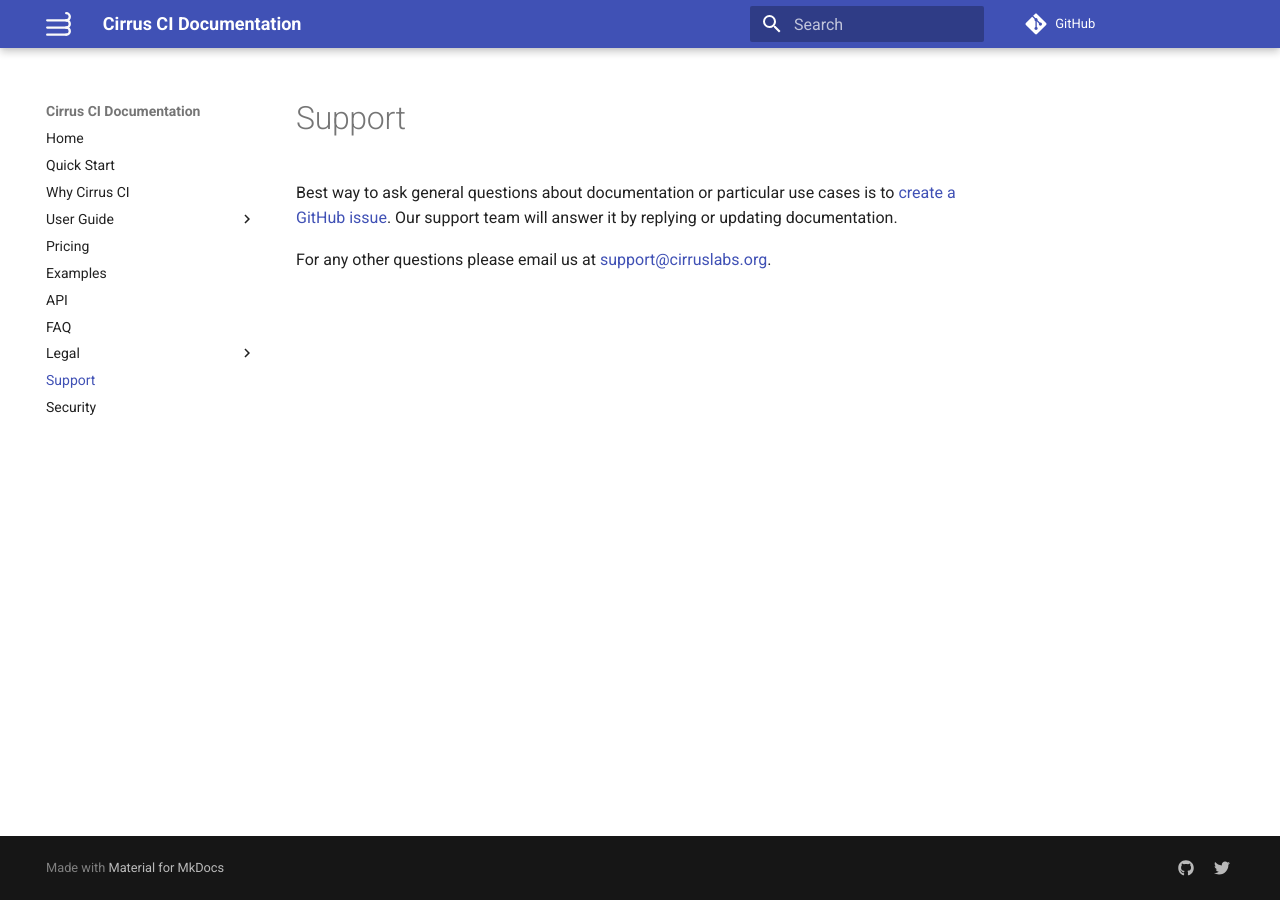
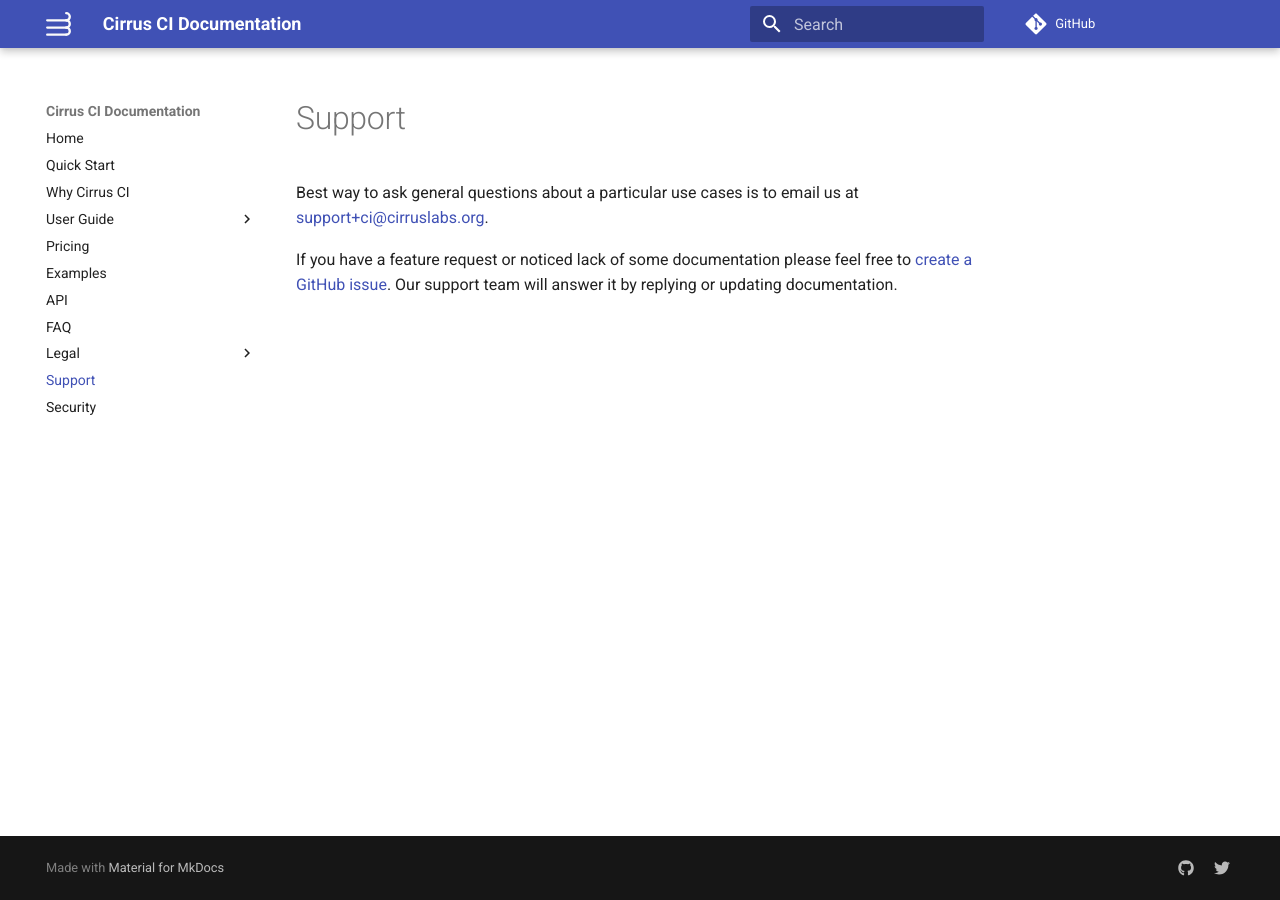
Before and after one commit to cirruslabs/cirrus-ci-docs, an MkDocs documentation site: the page built from docs/support.md, in a window 1280 px wide. Built offline with MkDocs 1.6.1 and Material for MkDocs 9.7.7, drawn with Linux system fonts in a browser that asks for light colours; comment, search, counter and statistics services are not loaded.

Commit message:
Updated support section
It's better to email with general questions.

```diff
--- a/docs/support.md
+++ b/docs/support.md
@@ -1,6 +1,6 @@
 # Support
 
-Best way to ask general questions about documentation or particular use cases is to [create a GitHub issue](https://github.com/cirruslabs/cirrus-ci-com/issues/new).
+Best way to ask general questions about a particular use cases is to email us at [support+ci@cirruslabs.org](mailto:support+ci@cirruslabs.org).
+
+If you have a feature request or noticed lack of some documentation please feel free to [create a GitHub issue](https://github.com/cirruslabs/cirrus-ci-com/issues/new).
 Our support team will answer it by replying or updating documentation.
-
-For any other questions please email us at [support@cirruslabs.org](mailto:support+ci@cirruslabs.org).
```
